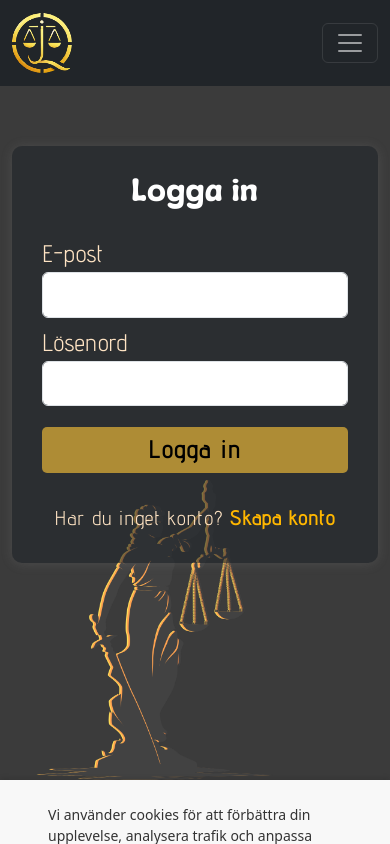
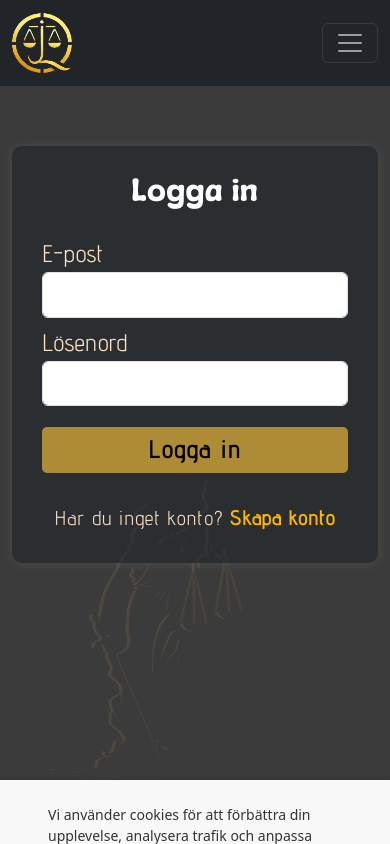
Before and after one commit to SoroushGReza/juridiq, a React (Vite) app in the folder frontend/: page /login in a window 390 px wide. Built offline with nearby package versions, Linux system fonts and the light colour scheme; a web font is replaced by a local one.

Commit message:
Reduce Image Opacity on Smaller Screens:
- Added a media query for screens with a maximum width of 1000px.
- Reduced the opacity of `.loginImage` and `.registerImage` to 0.1 for
  better visibility of other content on smaller screens.

```diff
--- a/frontend/src/styles/RegisterLogin.module.css
+++ b/frontend/src/styles/RegisterLogin.module.css
@@ -106,3 +106,13 @@ html {
   opacity: 0.3;
   pointer-events: none;
 }
+
+/* -------------- MEDIA QUERIES -------------- */
+@media (max-width: 1000px) {
+  .loginImage {
+    opacity: 0.1;
+  }
+  .registerImage {
+    opacity: 0.1;
+  }
+}
```
